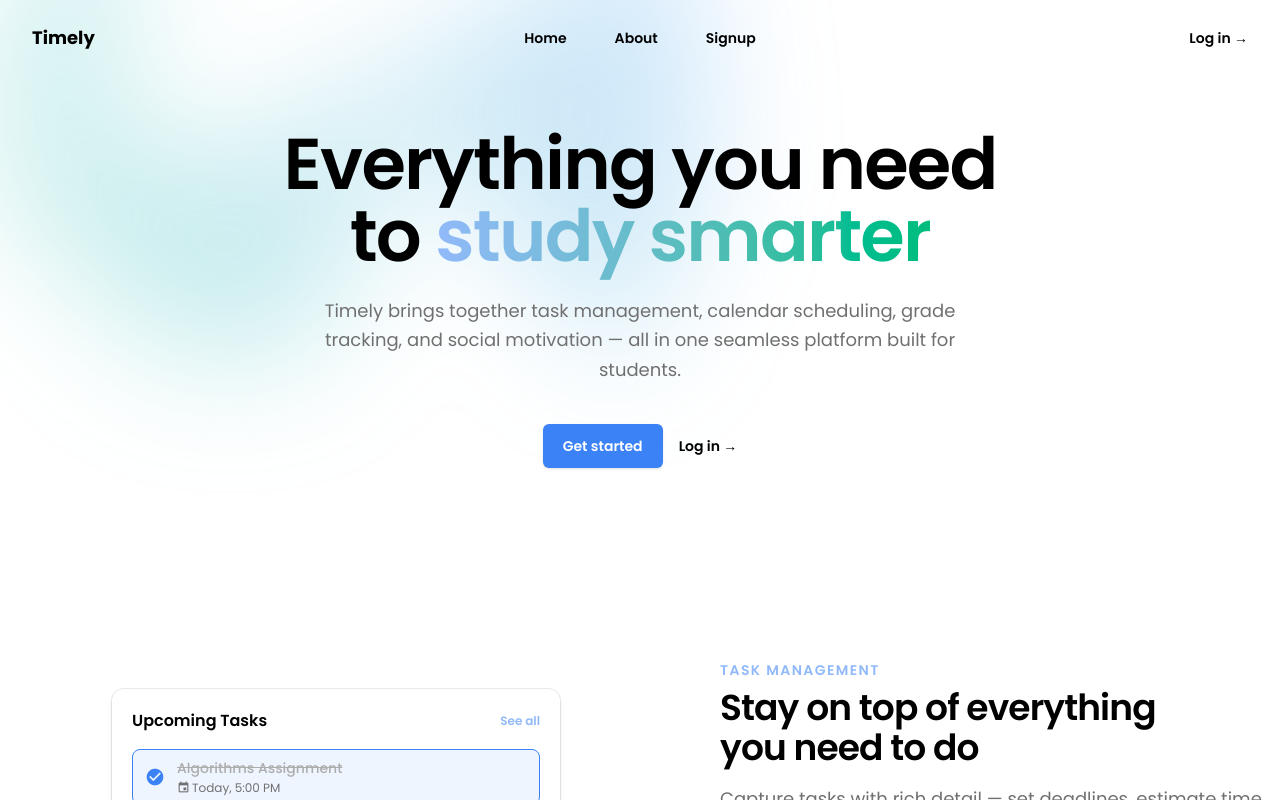
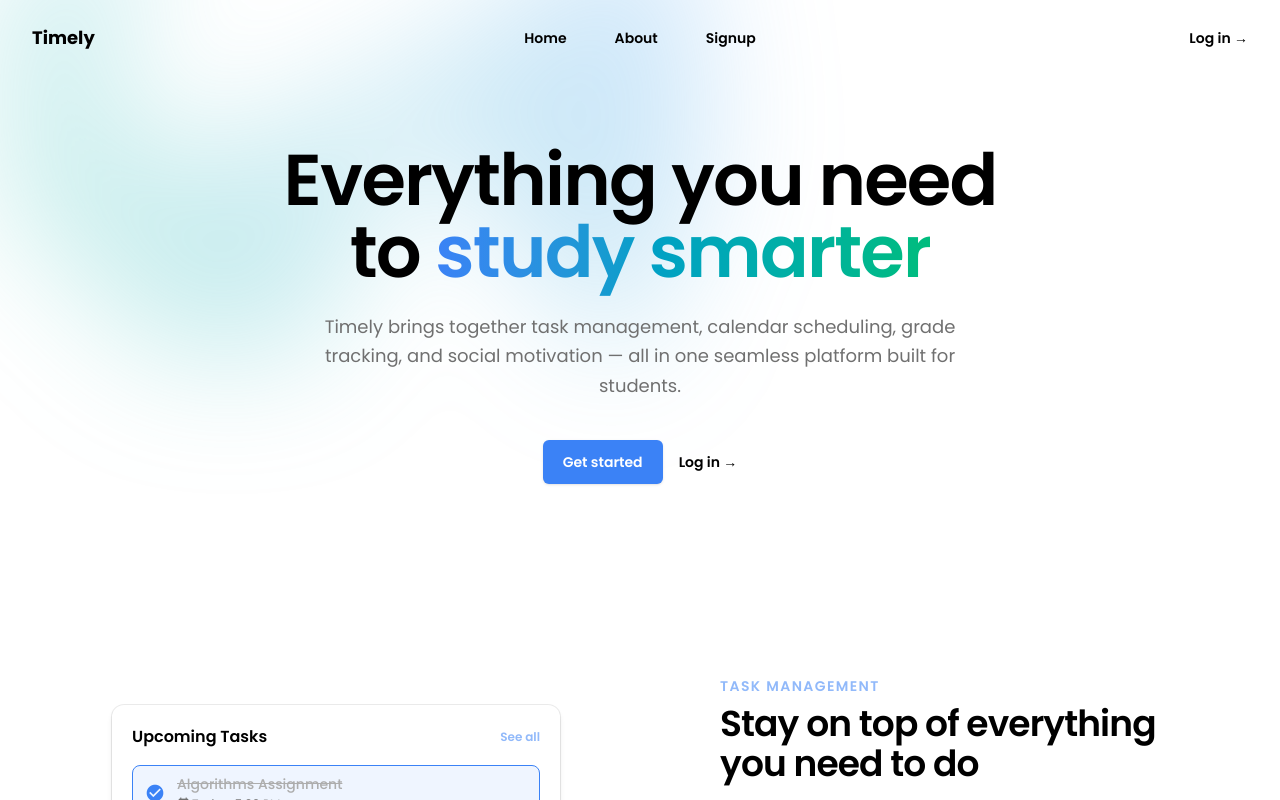
Before and after one commit to yale210/timely, a React (Vite) app in the folder frontend/: page /about in a window 1280 px wide. Shown: the top 800 px of the page. Built offline with nearby package versions, Linux system fonts and the light colour scheme; a web font is replaced by a local one.

Commit message:
chore: fix home and about styling

```diff
--- a/frontend/src/components/about/AboutHero.tsx
+++ b/frontend/src/components/about/AboutHero.tsx
@@ -10,7 +10,7 @@ export default function AboutHero() {
   const [ref, visible] = useReveal(0)
 
   return (
-    <div className="relative isolate overflow-hidden bg-white px-6 pb-16 pt-24 sm:pb-24 sm:pt-32 lg:px-8">
+    <div className="relative isolate overflow-hidden bg-white px-6 pb-16 pt-28 sm:pb-24 sm:pt-36 lg:px-8">
       <BlurBackground />
       <div
         ref={ref}
@@ -23,11 +23,11 @@ export default function AboutHero() {
       >
         <h1 className="text-5xl font-semibold tracking-tight text-balance text-gray-900 sm:text-6xl lg:text-7xl">
           Everything you need to{" "}
-          <span className="bg-linear-to-r from-indigo-600 to-emerald-500 bg-clip-text text-transparent">
+          <span className="bg-linear-to-r from-indigo-500 to-emerald-500 bg-clip-text text-transparent">
             study smarter
           </span>
         </h1>
-        <p className="mx-auto mt-6 max-w-2xl text-lg leading-relaxed text-gray-500">
+        <p className="mx-auto mt-6 max-w-2xl text-base leading-relaxed text-gray-500 sm:text-lg">
           Timely brings together task management, calendar scheduling, grade tracking, and social
           motivation — all in one seamless platform built for students.
         </p>
--- a/frontend/src/components/home/HeroSection.tsx
+++ b/frontend/src/components/home/HeroSection.tsx
@@ -18,7 +18,7 @@ export default function HeroSection({ children } : HeroSectionProps) {
 
             { children }
 
-            <div className="mx-auto max-w-7xl py-16 sm:py-24 sm:pt-32">
+            <div className="mx-auto max-w-7xl pb-16 pt-24 sm:py-24 sm:pt-32">
                 <div className="flex flex-col gap-12 lg:flex-row md:flex-row">
 
                     <div className="flex-3">
@@ -34,10 +34,10 @@ export default function HeroSection({ children } : HeroSectionProps) {
 
                     <div className="text-left">
                         <h1 className="text-5xl font-semibold tracking-tight text-balance text-gray-900 sm:text-7xl">
-                        Plan Your Day. <span className="bg-linear-to-r from-indigo-600 to-emerald-500 bg-clip-text text-transparent">Protect Your Time.</span>
+                        Plan Your Day. <span className="bg-linear-to-r from-indigo-500 to-emerald-500 bg-clip-text text-transparent">Protect Your Time.</span>
                         </h1>
                         <p className="mt-8 text-md font-medium text-pretty text-gray-500 sm:max-w-md md:max-w-lg lg:max-w-xl">
-                        A simple personal scheduler that helps you capture tasks, block time, and stay on top of deadlines--
+                        A simple personal scheduler that helps you capture tasks, block time, and stay on top of deadlines
                         without turning your calendar into a horror movie.
                         </p>
                         <div className="mt-10 flex items-center justify-start gap-x-6">
@@ -47,7 +47,7 @@ export default function HeroSection({ children } : HeroSectionProps) {
                         >
                             Get started
                         </Link>
-                        <Link to="/signup" className="text-sm/6 font-semibold text-gray-900">
+                        <Link to="/about" className="text-sm/6 font-semibold text-gray-900">
                             Learn more <span aria-hidden="true">-&gt;</span>
                         </Link>
                         </div>
@@ -55,7 +55,7 @@ export default function HeroSection({ children } : HeroSectionProps) {
                     </div>
 
                     <div className="flex-2 flex justify-center items-center">
-                    <img src={heroImage} className="w-48 lg:w-96 sm:w-82" alt="Person managing schedule"/>
+                    <img src={heroImage} className="w-64 lg:w-96 sm:w-82" alt="Person managing schedule"/>
                     </div>
 
                 </div>
```
